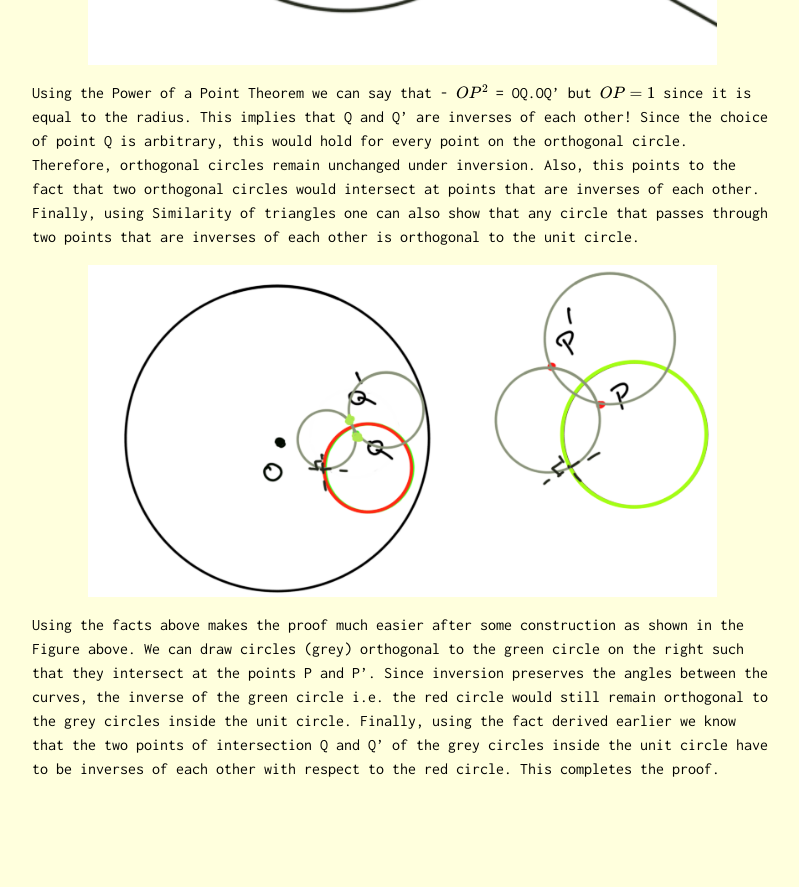
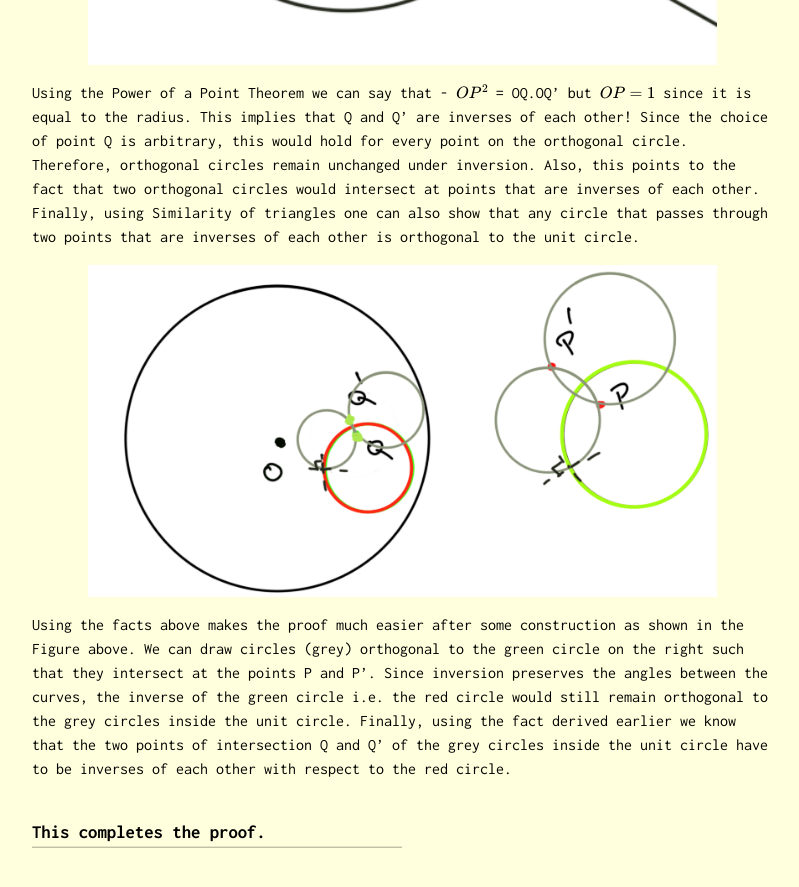
Before and after one commit to Oscuro-Phoenix/math-for-fun, a Jekyll site: the page built from _posts/2022-02-03-Problem-25.md, in a window 1280 px wide and 900 px high, scrolled down 3133 px. Shown: the top 887 px of the window, without its empty margins (238-1037 px from the left). Built offline with Jekyll 4.4.1, drawn with Linux system fonts in a browser that asks for light colours; formulas are drawn with MathJax 3; before the commit the page ends 3966 px from its top, so only the background shows below that.

```diff
--- a/_posts/2022-02-03-Problem-25.md
+++ b/_posts/2022-02-03-Problem-25.md
@@ -70,4 +70,6 @@ Using the Power of a Point Theorem we can say that - $$ OP^2 $$ = OQ.OQ' but $$O
 <center><img style=" display: block; margin-left: auto; margin-right: auto;width: 85%;" src="../assets/Prob25_fig2.png"></center>
 
 
-Using the facts above makes the proof much easier after some construction as shown in the Figure above. We can draw circles (grey) orthogonal to the green circle on the right such that they intersect at the points P and P'. Since inversion preserves the angles between the curves, the inverse of the green circle i.e. the red circle would still remain orthogonal to the grey circles inside the unit circle. Finally, using the fact derived earlier we know that the two points of intersection Q and Q' of the grey circles inside the unit circle have to be inverses of each other with respect to the red circle. This completes the proof.
+Using the facts above makes the proof much easier after some construction as shown in the Figure above. We can draw circles (grey) orthogonal to the green circle on the right such that they intersect at the points P and P'. Since inversion preserves the angles between the curves, the inverse of the green circle i.e. the red circle would still remain orthogonal to the grey circles inside the unit circle. Finally, using the fact derived earlier we know that the two points of intersection Q and Q' of the grey circles inside the unit circle have to be inverses of each other with respect to the red circle.
+
+### This completes the proof.
```
